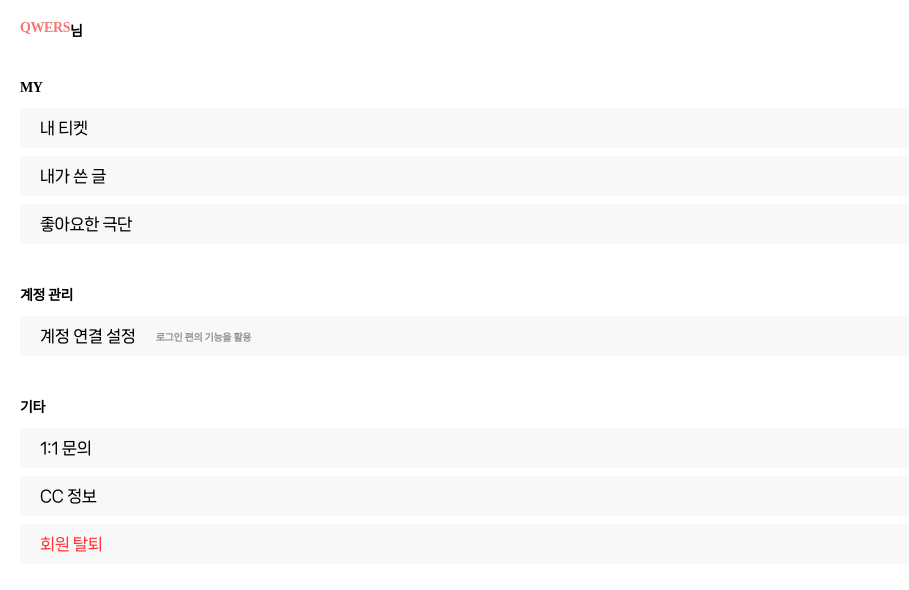
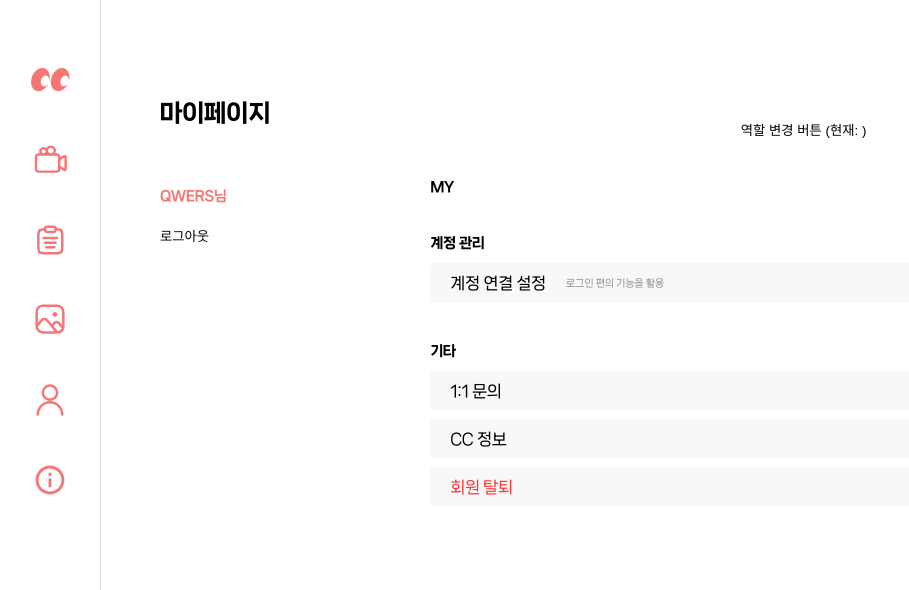
Before and after one commit to see-a-theater/CC_Frontend, a React (Vite) app: page /mypage in a window 1280 px wide. Shown: the top 590 px of the page, without its empty margins (0-909 px from the left). Built offline with nearby package versions, Linux system fonts and the light colour scheme.

Commit message:
[FEAT] 마이페이지 메뉴 반응형으로 변경

```diff
--- a/src/pages/mypage/MyPage.jsx
+++ b/src/pages/mypage/MyPage.jsx
@@ -1,24 +1,66 @@
-import styled from "styled-components";
+import styled from 'styled-components';
+import { useNavigate } from 'react-router-dom';
+import Hamburger from '../../components/Hamburger';
+import HomeIconMenu from '../../components/HomeIconMenu';
 function MyPage() {
+	const navigate = useNavigate();
+	const role = localStorage.getItem('role');
 	return (
+		<>
+			<SideMenuWrapper>
+				<HomeIconMenu isWeb={true} />
+			</SideMenuWrapper>
+			<div className="only-mobile">
+				<Hamburger />
+			</div>
 			<Wrapper>
-    <Row>
-    <h1 className='pink'>QWERS</h1><h1 className='bold'>님</h1>
-    </Row>
+				<LeftWrapper>
+					<h1 className="title">마이페이지</h1>
+					<h1 className="color-pink only-web" style={{ marginTop: '62px' }}>
+						QWERS<span className="bold">님</span>
+					</h1>
+					<button style={{ marginTop: '22px' }}>로그아웃</button>
+				</LeftWrapper>
+				<RightWrapper>
+					<button
+						onClick={() => {
+							const current = localStorage.getItem('role');
+							const next = current === 'admin' ? 'user' : 'admin';
+							localStorage.setItem('role', next);
+							window.location.reload();
+						}}
+					>
+						역할 변경 버튼 (현재: {localStorage.getItem('role')})
+					</button>
+
+					<h1 className="color-pink only-mobile">
+						QWERS<span className="bold">님</span>
+					</h1>
 					<section>
-    <h1 >MY</h1>
+						<h1>MY</h1>
+						{role === 'admin' && (
 							<ul>
-      <li>내 티켓</li>
+								<li onClick={() => navigate('/mypage/tickets')}>등록한 공연</li>
+								<li>나의 사진첩</li>
+								<li>예매 관리</li>
+							</ul>
+						)}
+						{role === 'user' && (
+							<ul>
+								<li onClick={() => navigate('/mypage/tickets')}>내 티켓</li>
 								<li>내가 쓴 글</li>
-      <li>좋아요한 극단</li>
+								<li onClick={() => navigate('/mypage/liked-theater')}>
+									좋아요한 극단
+								</li>
 							</ul>
+						)}
 					</section>
 					<section>
 						<h1>계정 관리</h1>
 						<ul>
 							<li>
 								계정 연결 설정
-        <p className='extra'>로그인 편의 기능을 활용</p>
+								<p className="extra">로그인 편의 기능을 활용</p>
 							</li>
 						</ul>
 					</section>
@@ -27,36 +69,67 @@ function MyPage() {
 						<ul>
 							<li>1:1 문의</li>
 							<li>CC 정보</li>
-        <li className='red'>회원 탈퇴</li>
+							<li className="color-warning">회원 탈퇴</li>
 						</ul>
 					</section>
+				</RightWrapper>
 			</Wrapper>
-
-  )
+		</>
+	);
 }
 export default MyPage;
 
-const Wrapper = styled.div`
+const RightWrapper = styled.div`
 	padding: 20px;
 	display: flex;
 	flex-direction: column;
+	flex: 1;
 	gap: 40px;
+
+	@media (min-width: 768px) {
+		padding-left: 160px;
+		flex: 0.9;
+	}
+`;
+const SideMenuWrapper = styled.div`
+	width: 101px;
+	height: 100vh;
+	position: fixed;
+	top: 0;
+	left: 0;
+	flex-shrink: 0;
+	display: none;
+	background-color: white;
+	@media (min-width: 768px) {
+		display: block;
+	}
+`;
+const Row = styled.div`
+	display: flex;
+	flex-direction: row;
+`;
+const LeftWrapper = styled.div`
+	.title {
+		font-size: ${({ theme }) => theme.font.fontSize.headline24};
+		letter-spacing: -0.72px;
+	}
+	@media (max-width: 768px) {
+		display: none;
+	}
+`;
+
+const Wrapper = styled.div`
+	display: flex;
+	flex-direction: row;
+	flex: 1;
+
 	h1 {
-  color: var(--color-gray-maintext, #000);
-
-/* Web-app/body-14-extrabold */
-font-family: "NanumSquare Neo OTF";
-font-size: 14px;
+		color: ${({ theme }) => theme.colors.grayMain};
+		font-size: ${({ theme }) => theme.font.fontSize.body14};
 		font-style: normal;
-font-weight: 800;
+		font-weight: ${({ theme }) => theme.font.fontWeight.extraBold};
 		line-height: normal;
 		letter-spacing: -0.42px;
-  }
-.pink {
-  color: ${({theme}) => theme.colors.pink600};
-}
-.bold {
-  font-weight: ${({theme}) => theme.font.fontWeight.bold};
 	}
 	section {
 		display: flex;
@@ -76,24 +149,19 @@ li {
 		align-items: center;
 		gap: 20px;
 		border-radius: 3px;
-background: var(--color-gray-200, #F8F8F8);
+		background: ${({ theme }) => theme.colors.gray200};
 	}
 	.extra {
-color: var(--color-gray-400, #929292);
-
-/* Web-app/body-10-bold */
-font-family: "NanumSquare Neo OTF";
-font-size: 10px;
+		color: ${({ theme }) => theme.colors.gray400};
+		font-size: ${({ theme }) => theme.font.fontSize.body10};
 		font-style: normal;
-font-weight: 700;
+		font-weight: ${({ theme }) => theme.font.fontWeight.extrabold};
 		line-height: normal;
 		letter-spacing: -0.3px;
 	}
-.red {
-  color: ${({theme}) => theme.colors.redWarning};
+
+	@media (min-width: 768px) {
+		padding-left: 160px;
+		padding-top: 100px;
 	}
-`
-const Row = styled.div`
-display: flex;
-flex-direction: row;
-`
+`;
```
Lines whose indentation alone changed are shown as unchanged.
